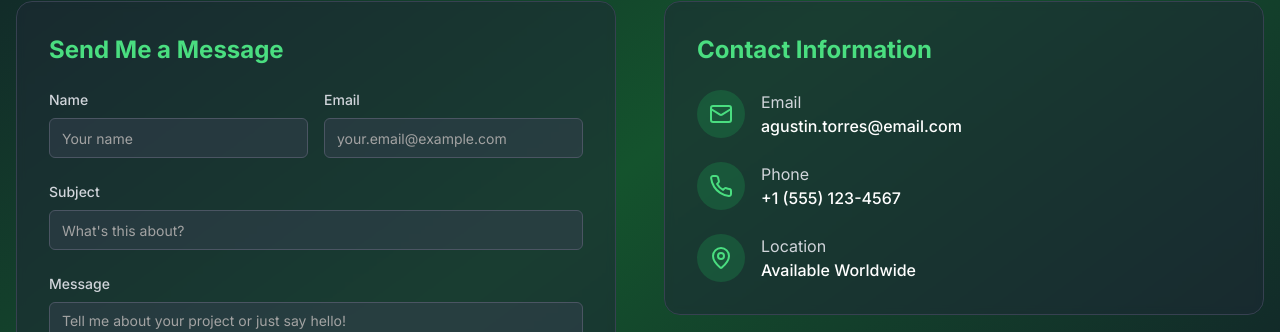
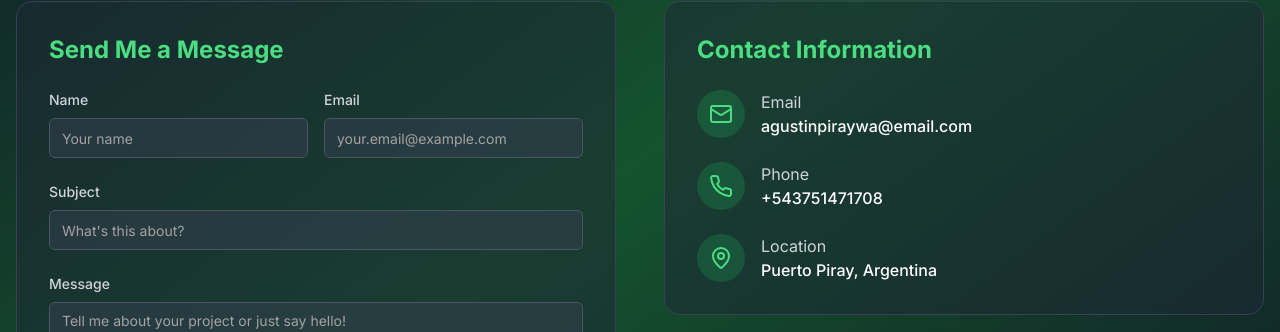
Before and after one commit to Gabrieltorres28/portafolio-agus, a Next.js app: page /contact in a window 1280 px wide. Shown: the part 311-643 px from the top of the page. Built offline with nearby package versions, Linux system fonts and the light colour scheme.

Commit message:
finished

```diff
--- a/app/contact/page.tsx
+++ b/app/contact/page.tsx
@@ -47,7 +47,7 @@ export default function ContactPage() {
                   </div>
                   <div>
                     <p className="text-gray-300">Email</p>
-                    <p className="text-white font-medium">agustin.torres@email.com</p>
+                    <p className="text-white font-medium">agustinpiraywa@email.com</p>
                   </div>
                 </div>
 
@@ -57,7 +57,7 @@ export default function ContactPage() {
                   </div>
                   <div>
                     <p className="text-gray-300">Phone</p>
-                    <p className="text-white font-medium">+1 (555) 123-4567</p>
+                    <p className="text-white font-medium">+543751471708</p>
                   </div>
                 </div>
 
@@ -67,7 +67,7 @@ export default function ContactPage() {
                   </div>
                   <div>
                     <p className="text-gray-300">Location</p>
-                    <p className="text-white font-medium">Available Worldwide</p>
+                    <p className="text-white font-medium">Puerto Piray, Argentina</p>
                   </div>
                 </div>
               </div>
```
